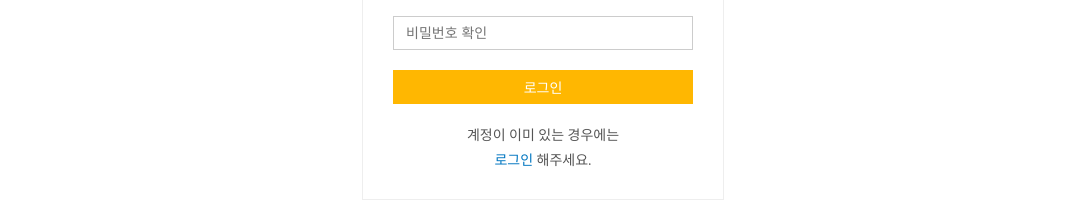
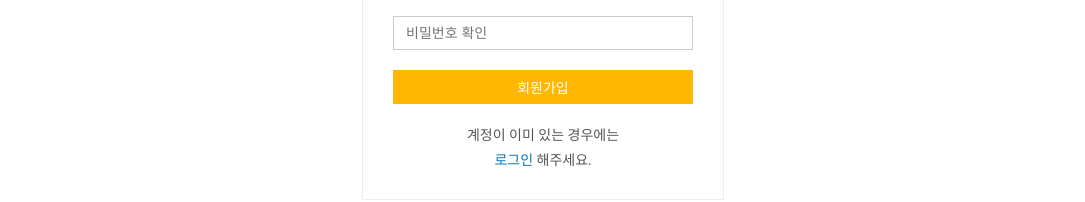
Before and after one commit to jhyep/db-team4-project, a React (Vite) app in the folder client/: page /signup in a window 1280 px wide. Shown: the part 469-671 px from the top of the page, without its empty margins (97-1182 px from the left). Built offline with nearby package versions, Linux system fonts and the light colour scheme.

Commit message:
chore: 오타 수정

```diff
--- a/client/src/pages/SignUp/index.jsx
+++ b/client/src/pages/SignUp/index.jsx
@@ -16,7 +16,7 @@ function SignUp() {
           <S.InputBox type="password" placeholder="비밀번호" />
           <S.InputBox type="password" placeholder="비밀번호 확인" />
         </S.InputWrapper>
-        <Button width="100%">로그인</Button>
+        <Button width="100%">회원가입</Button>
         <GuideWrap>
           <p>계정이 이미 있는 경우에는</p>
           <p>
```
